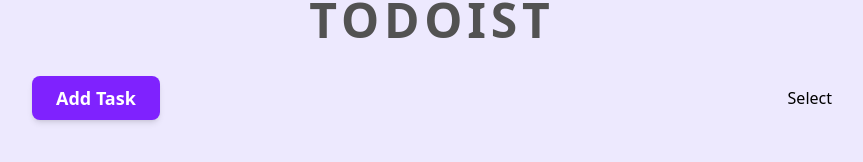
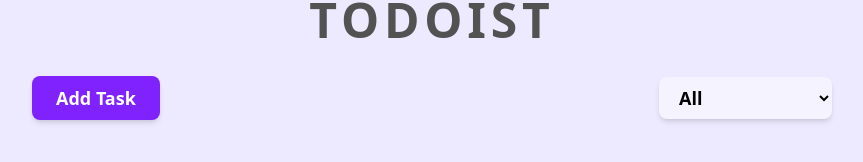
Before and after one commit to Jon-Felipe/Todoist, a React (Vite) app: page / in a window 1280 px wide. Shown: the part 342-504 px from the top of the page, without its empty margins (208-1071 px from the left). Built offline with nearby package versions, Linux system fonts and the light colour scheme.

Commit message:
select component styling and option items

```diff
--- a/src/components/Select.tsx
+++ b/src/components/Select.tsx
@@ -1,7 +1,17 @@
 type SelectProps = {};
 
 function Select({}: SelectProps) {
-  return <div>Select</div>;
+  return (
+    <select
+      name='progress'
+      id='progress'
+      className='bg-violet-50 px-4 py-2 rounded-lg shadow-md text-lg font-semibold focus:outline-none'
+    >
+      <option value='all'>All</option>
+      <option value='completed'>Completed</option>
+      <option value='uncompleted'>Uncompleted</option>
+    </select>
+  );
 }
 
 export default Select;
```
